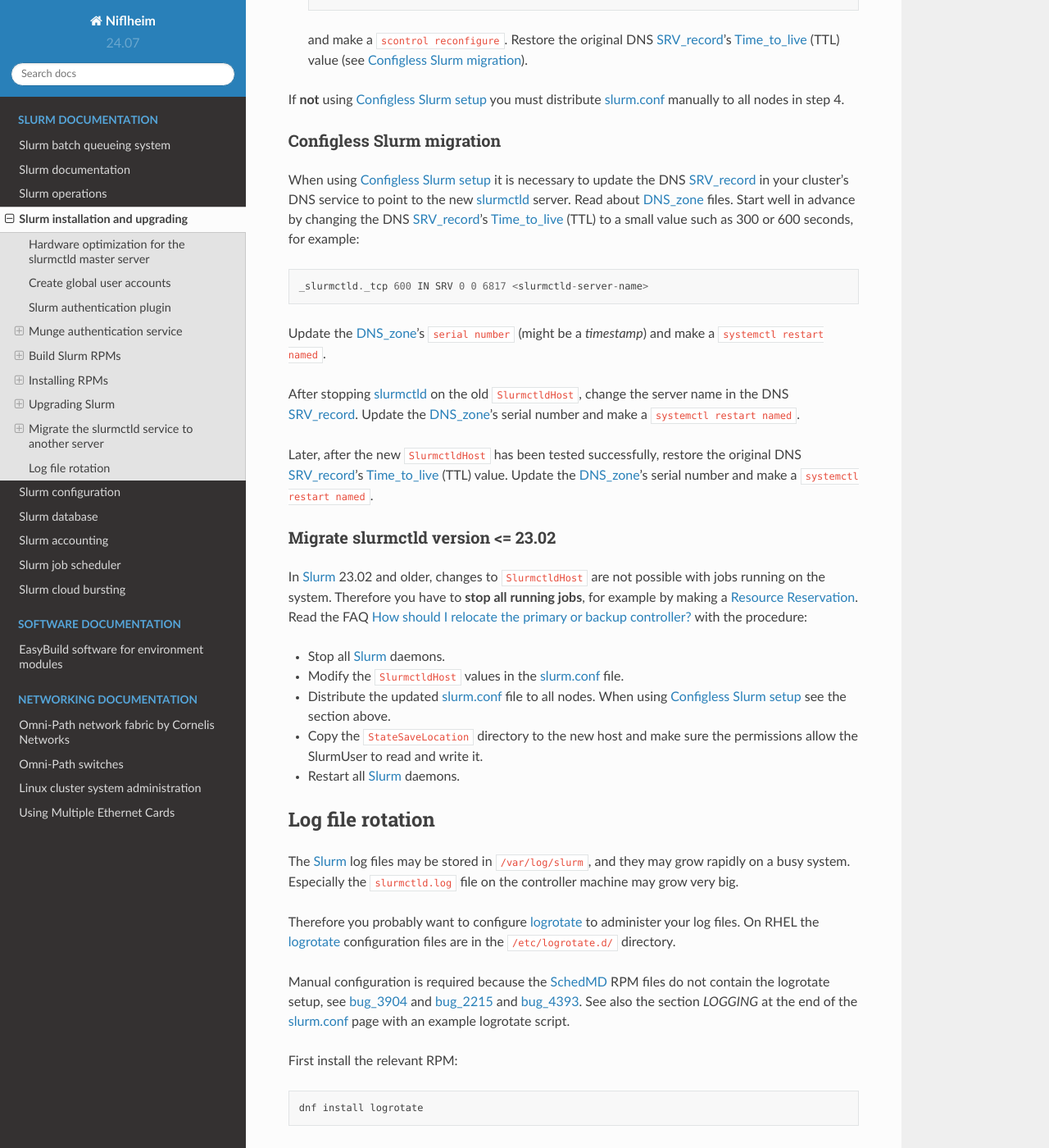
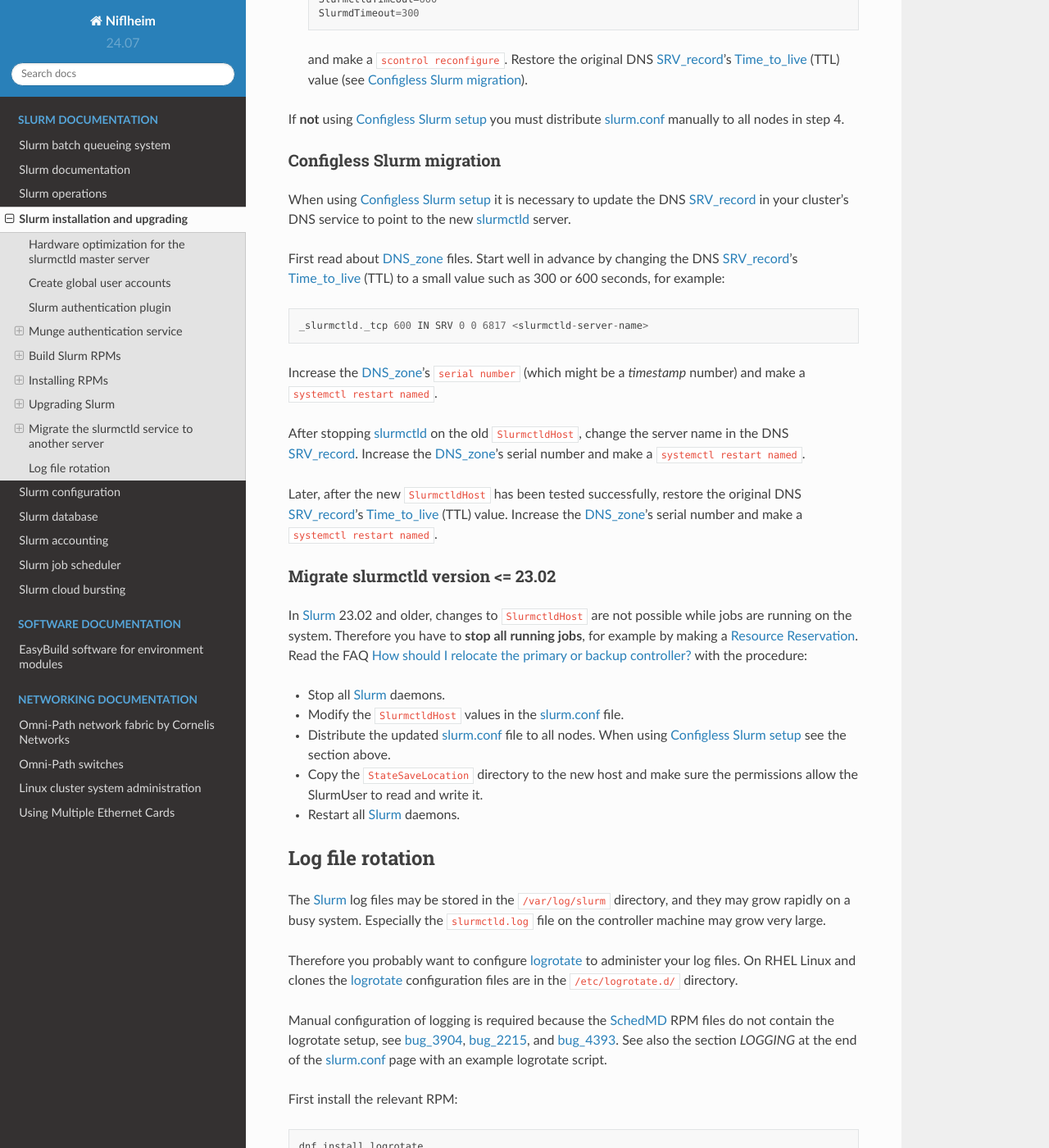
Before and after one commit to OleHolmNielsen/Niflheim_system, a Sphinx documentation site: the page built from docs/Slurm_installation.rst, in a window 1280 px wide and 1400 px high, scrolled down 22071 px. Shown: the whole window at 82% size. Built offline with Sphinx 7.4.7 and the Read the Docs theme 2.0.0, drawn with Linux system fonts in a browser that asks for light colours; some of the changed text lies outside the part shown.

Commit message:
Migrating Slurm services

```diff
--- a/docs/Slurm_installation.rst
+++ b/docs/Slurm_installation.rst
@@ -903,7 +904,7 @@
 =================================================
 
 It may be required to migrate the slurmctld_ service to another server, for example,
-when a major OS version update is needed or when the server must be migrated to another hardware.
+when a major OS version update is needed, or when the server must be migrated to another hardware.
 
 With Slurm_ 23.11 and later, migrating the slurmctld_ service is quite easy,
 and **does not** require to stop all running jobs,
@@ -958,7 +959,6 @@
    As discussed in bug_20462_ it is currently necessary to restart slurmd_ on **all nodes**,
    for example, using the clush_ command (see the :ref:`SLURM` page about ClusterShell_)::
 
-
      clush -ba systemctl restart slurmd
 
 9. When everything is working correctly, restore the timeout values in slurm.conf_ to their defaults, for example::
@@ -983,19 +983,20 @@
 --------------------------
 
 When using :ref:`configless-slurm-setup` it is necessary to update the DNS SRV_record_ in your cluster's DNS service to point to the new slurmctld_ server.
-Read about DNS_zone_ files.
+
+First read about DNS_zone_ files.
 Start well in advance by changing the DNS SRV_record_'s Time_to_live_ (TTL) to a small value such as 300 or 600 seconds, for example::
 
   _slurmctld._tcp 600 IN SRV 0 0 6817 <slurmctld-server-name>
 
-Update the DNS_zone_'s ``serial number`` (might be a *timestamp*) and make a ``systemctl restart named``.
+Increase the DNS_zone_'s ``serial number`` (which might be a *timestamp* number) and make a ``systemctl restart named``.
 
 After stopping slurmctld_ on the old ``SlurmctldHost``,
 change the server name in the DNS SRV_record_.
-Update the DNS_zone_'s serial number and make a ``systemctl restart named``.
+Increase the DNS_zone_'s serial number and make a ``systemctl restart named``.
 
 Later, after the new ``SlurmctldHost`` has been tested successfully, restore the original DNS SRV_record_'s Time_to_live_ (TTL) value.
-Update the DNS_zone_'s serial number and make a ``systemctl restart named``.
+Increase the DNS_zone_'s serial number and make a ``systemctl restart named``.
 
 .. _Time_to_live: https://en.wikipedia.org/wiki/Time_to_live
 .. _DNS_zone: https://en.wikipedia.org/wiki/Zone_file
@@ -1003,7 +1004,7 @@
 Migrate slurmctld version <= 23.02
 ------------------------------------
 
-In Slurm_ 23.02 and older, changes to ``SlurmctldHost`` are not possible with jobs running on the system.
+In Slurm_ 23.02 and older, changes to ``SlurmctldHost`` are not possible while jobs are running on the system.
 Therefore you have to **stop all running jobs**, for example by making a :ref:`resource_reservation`.
 Read the FAQ `How should I relocate the primary or backup controller? <https://slurm.schedmd.com/faq.html#controller>`_ with the procedure:
 
@@ -1017,13 +1018,13 @@
 Log file rotation
 =================
 
-The Slurm_ log files may be stored in ``/var/log/slurm``, and they may grow rapidly on a busy system.
-Especially the ``slurmctld.log`` file on the controller machine may grow very big.
+The Slurm_ log files may be stored in the ``/var/log/slurm`` directory, and they may grow rapidly on a busy system.
+Especially the ``slurmctld.log`` file on the controller machine may grow very large.
 
 Therefore you probably want to configure logrotate_ to administer your log files.
-On RHEL the logrotate_ configuration files are in the ``/etc/logrotate.d/`` directory.
+On RHEL Linux and clones the logrotate_ configuration files are in the ``/etc/logrotate.d/`` directory.
 
-Manual configuration is required because the SchedMD_ RPM files do not contain the logrotate setup, see bug_3904_ and bug_2215_ and bug_4393_.
+Manual configuration of logging is required because the SchedMD_ RPM files do not contain the logrotate setup, see bug_3904_, bug_2215_, and bug_4393_.
 See also the section *LOGGING* at the end of the slurm.conf_ page with an example logrotate script.
 
 First install the relevant RPM::
```
Also changed, not shown: other parts of docs/Slurm_installation.rst (+2 -1 lines).
